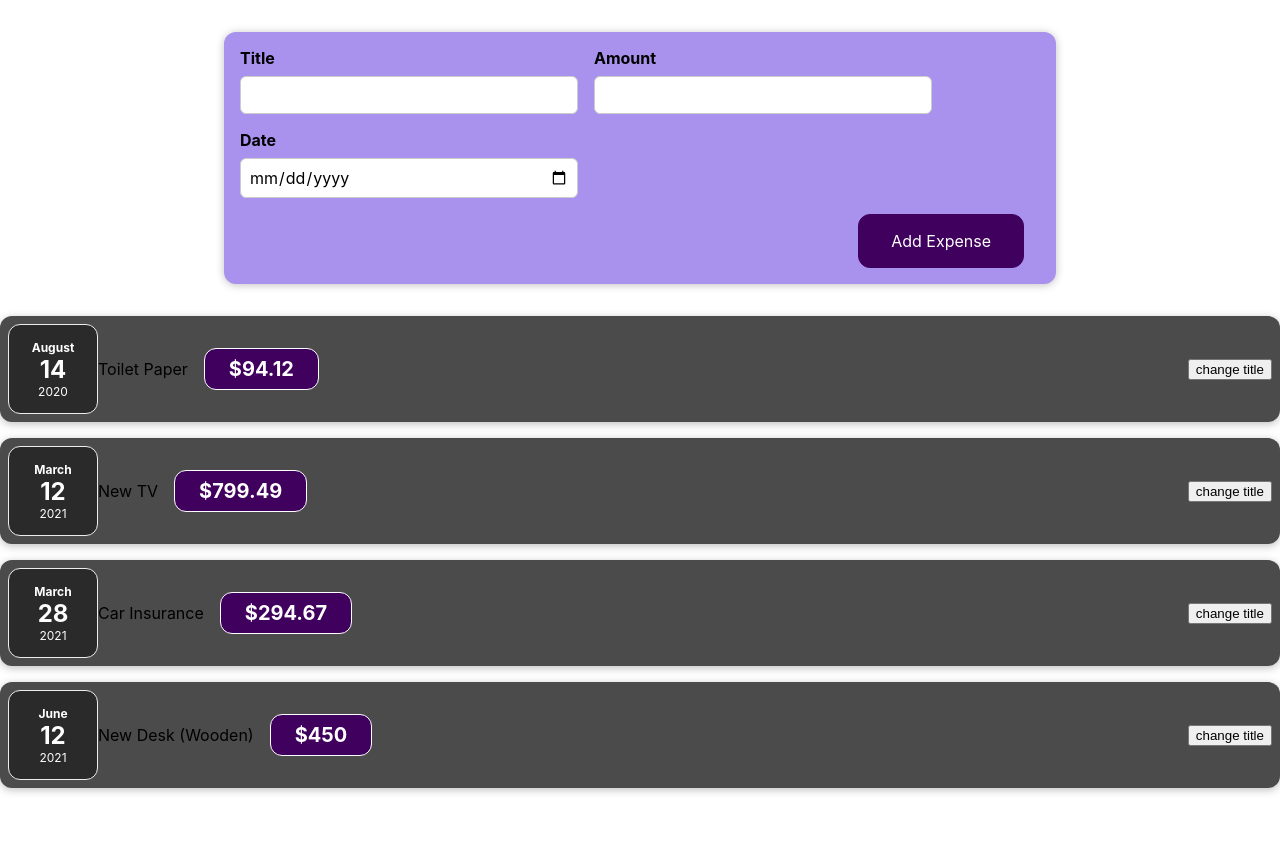
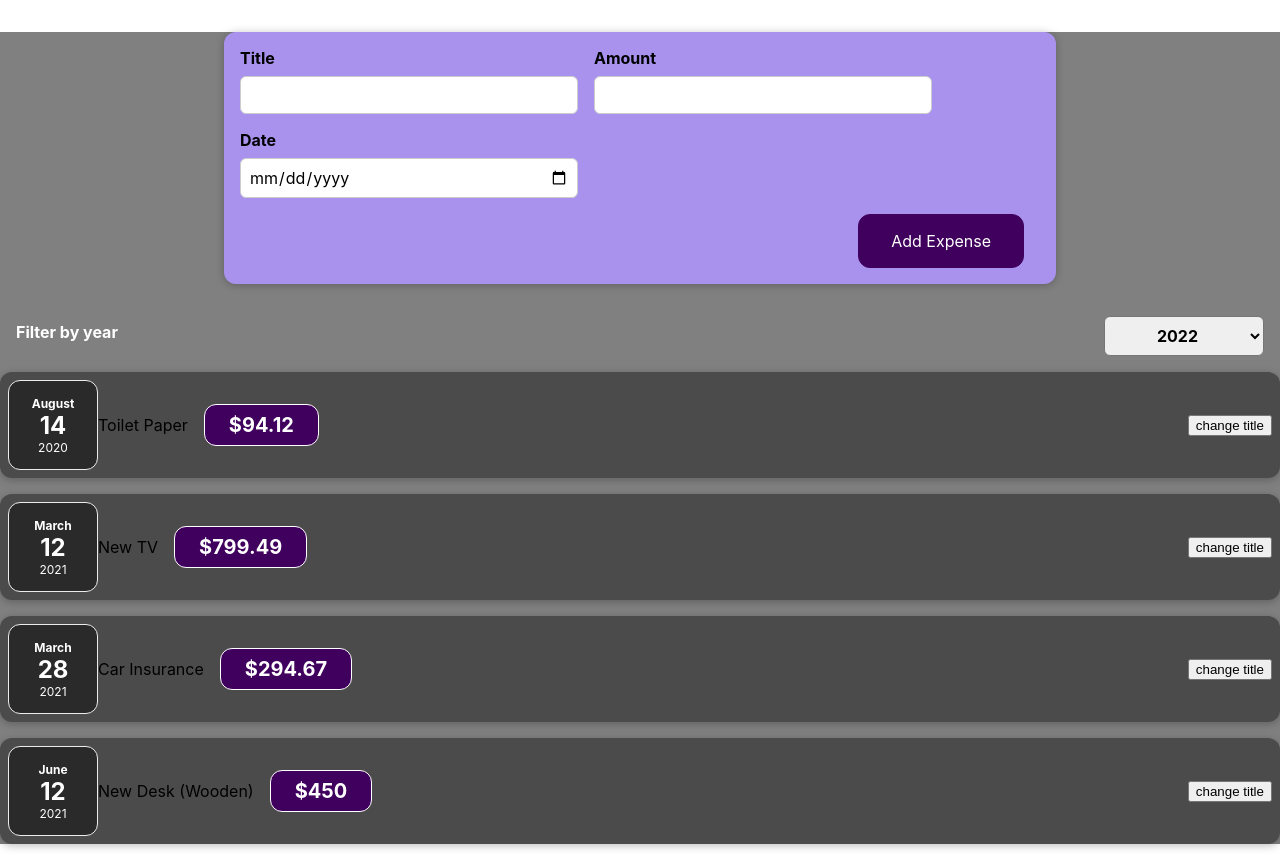
Before and after one commit to ThanushSiva/first-react-app, a React (Create React App) app: page / in a window 1280 px wide. Before the commit the page ends 804 px from the top, so only its background shows below. Built offline with nearby package versions, Linux system fonts and the light colour scheme.

Commit message:
added expense filter assignment

```diff
--- /dev/null
+++ b/src/App.css
@@ -0,0 +1,3 @@
+.bgr{
+    background-color: grey;
+}
--- a/src/App.js
+++ b/src/App.js
@@ -1,5 +1,7 @@
+import ExpenseFilter from "./components/ExpenseFilter";
 import Expenses from "./components/Expenses";
 import NewExpense from "./components/NewExpense";
+import './App.css'
 
 const App = () => {
   const expenses = [
@@ -35,8 +37,9 @@ const App = () => {
     console.log(newExpense);
   }
   return (
-    <div>
+    <div className="bgr">
       <NewExpense onSaveExpenseData={saveExpenseDataHandler}/>
+      <ExpenseFilter/>
       <Expenses data={expenses}/>
     </div>
   );
--- /dev/null
+++ b/src/components/ExpenseFilter.css
@@ -0,0 +1,24 @@
+.expenses-filter {
+    color: white;
+    padding: 0 1rem;
+}
+
+.expenses-filter__control {
+    display: flex;
+    width: 100%;
+    align-items: center;
+    justify-content: space-between;
+    margin: 1rem 0;
+}
+
+.expenses-filter label {
+    font-weight: bold;
+    margin-bottom: 0.5rem;
+}
+
+.expenses-filter select {
+    font: inherit;
+    padding: 0.5rem 3rem;
+    font-weight: bold;
+    border-radius: 6px;
+}
--- /dev/null
+++ b/src/components/ExpenseFilter.js
@@ -0,0 +1,19 @@
+import './ExpenseFilter.css'
+
+function ExpenseFilter() {
+    return (
+        <div className='expenses-filter'>
+            <div className='expenses-filter__control'>
+                <label>Filter by year</label>
+                <select>
+                    <option value='2022'>2022</option>
+                    <option value='2021'>2021</option>
+                    <option value='2020'>2020</option>
+                    <option value='2019'>2019</option>
+                </select>
+            </div>
+        </div>
+    );
+}
+
+export default ExpenseFilter;
```
